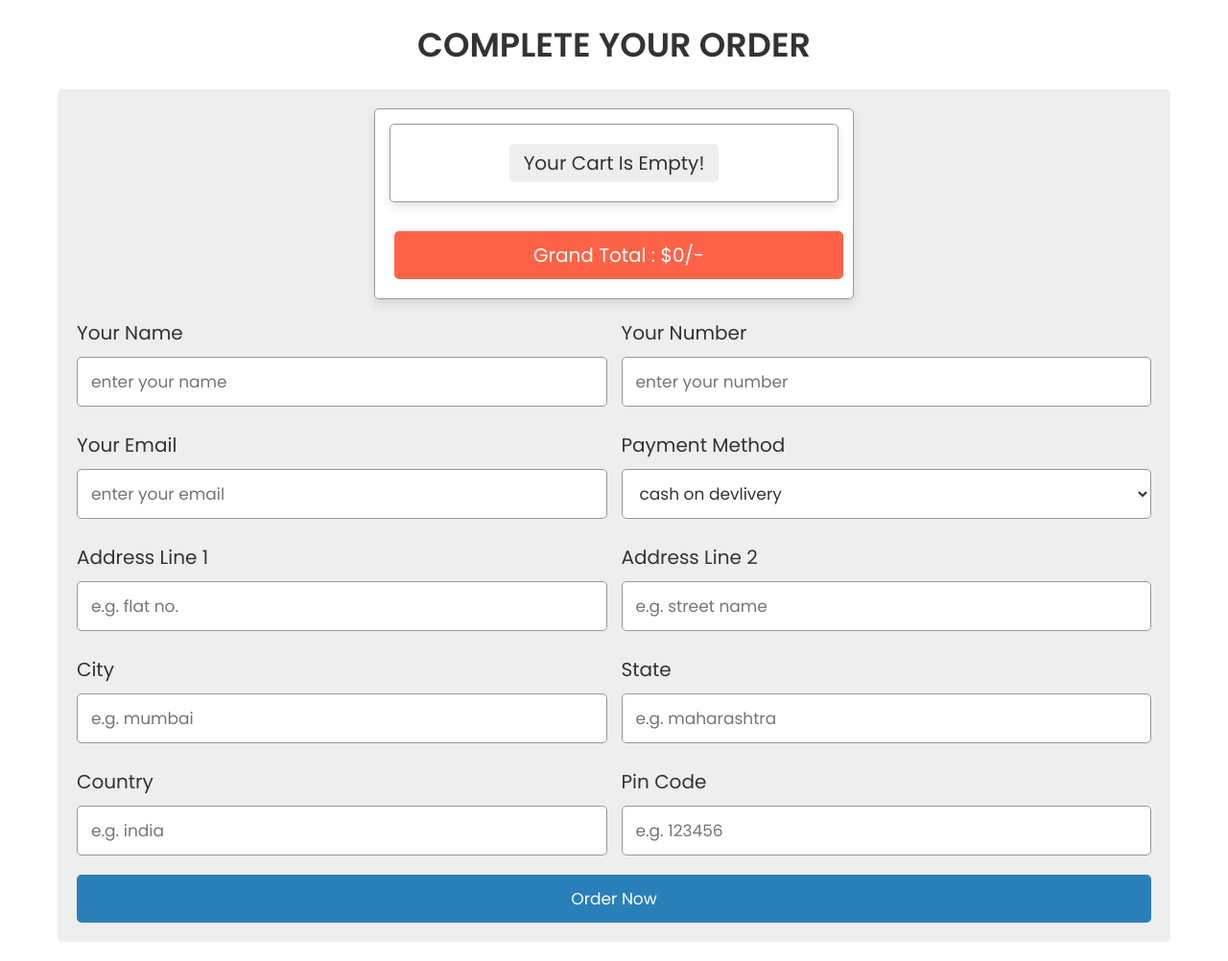
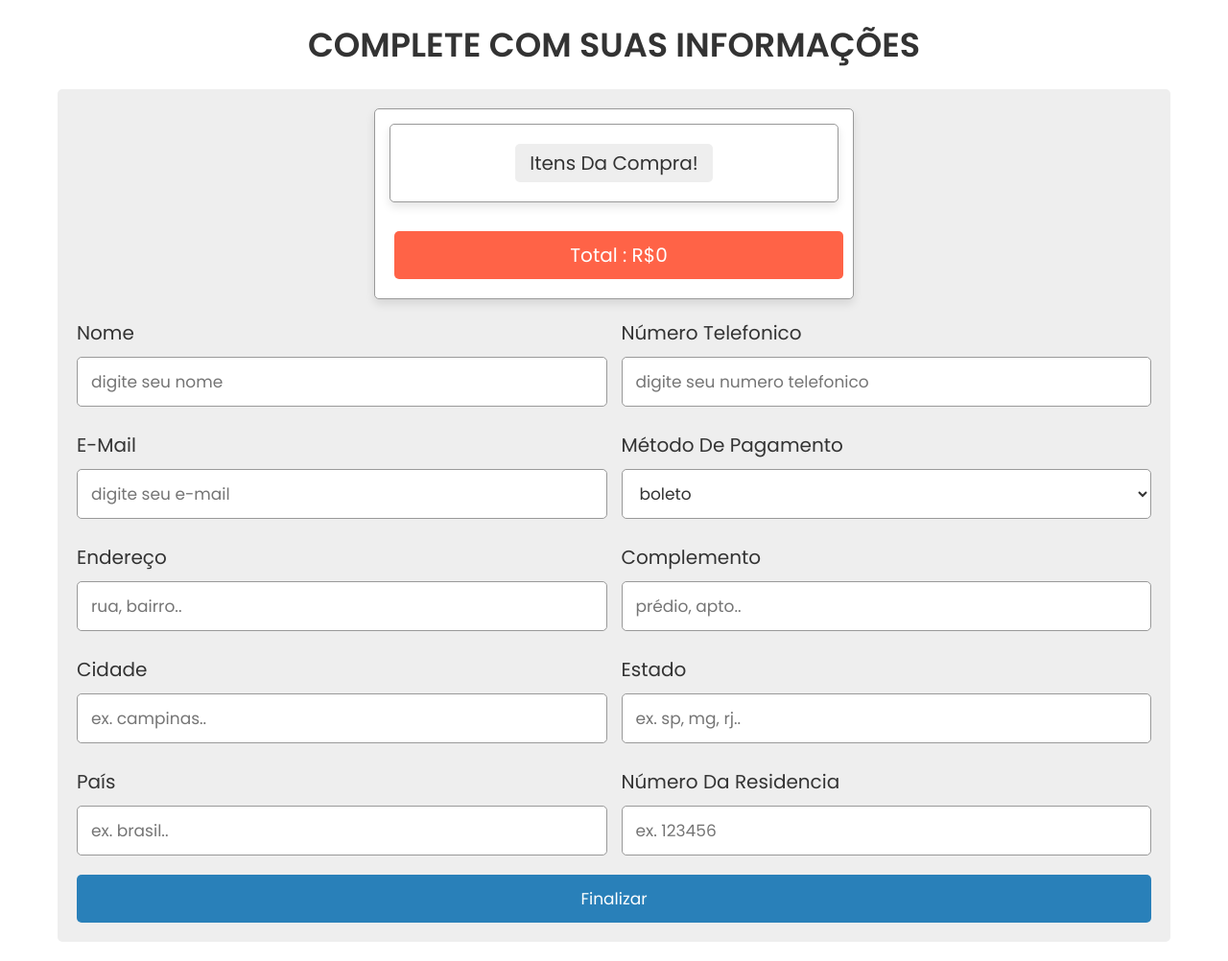
Before and after one commit to n4rin/tcc, a PHP site: page /checkout.php in a window 1280 px wide. Shown: the part 68-1070 px from the top of the page at 96% size. Run offline with PHP 8.4, Linux system fonts and the light colour scheme; data that the repository does not hold is empty.

Commit message:
ok
carrinho e checkout funcionando, apenas aplicar o css

```diff
--- a/administracao/checkout.php
+++ b/administracao/checkout.php
@@ -48,20 +48,19 @@ if (isset($_POST['order_btn'])) {
       echo "
       <div class='order-message-container'>
       <div class='message-container'>
-         <h3>thank you for shopping!</h3>
+         <h3>obrigado pela compra!</h3>
          <div class='order-detail'>
             <span>" . $total_product . "</span>
-            <span class='total'> total : $" . $price_total . "/-  </span>
+            <span class='total'> total : R$" . $price_total . " </span>
          </div>
          <div class='customer-details'>
-            <p> your name : <span>" . $name . "</span> </p>
-            <p> your number : <span>" . $number . "</span> </p>
-            <p> your email : <span>" . $email . "</span> </p>
-            <p> your address : <span>" . $flat . ", " . $street . ", " . $city . ", " . $state . ", " . $country . " - " . $pin_code . "</span> </p>
-            <p> your payment mode : <span>" . $method . "</span> </p>
-            <p>(*pay when product arrives*)</p>
+            <p> seu nome : <span>" . $name . "</span> </p>
+            <p> seu número : <span>" . $number . "</span> </p>
+            <p> seu e-mail : <span>" . $email . "</span> </p>
+            <p> seu endereço : <span>" . $flat . ", " . $street . ", " . $city . ", " . $state . ", " . $country . " - " . $pin_code . "</span> </p>
+            <p> seu método de pagamento : <span>" . $method . "</span> </p>
          </div>
-            <a href='products.php' class='btn'>continue shopping</a>
+            <a href='../Pagina/index.php' class='btn'>continue comprando</a>
          </div>
       </div>
       ";
@@ -76,7 +75,7 @@ if (isset($_POST['order_btn'])) {
    <meta charset="UTF-8">
    <meta http-equiv="X-UA-Compatible" content="IE=edge">
    <meta name="viewport" content="width=device-width, initial-scale=1.0">
-   <title>checkout</title>
+   <title>finalizar compra</title>
 
    <!-- font awesome cdn link  -->
    <link rel="stylesheet" href="https://cdnjs.cloudflare.com/ajax/libs/font-awesome/6.0.0/css/all.min.css">
@@ -93,7 +92,7 @@ if (isset($_POST['order_btn'])) {
 
 <section class="checkout-form">
 
-   <h1 class="heading">complete your order</h1>
+   <h1 class="heading">Complete com suas informações</h1>
 
    <form action="" method="post">
 
@@ -111,59 +110,59 @@ if (isset($_POST['order_btn'])) {
       <?php
          }
       } else {
-         echo "<div class='display-order'><span>your cart is empty!</span></div>";
+         echo "<div class='display-order'><span>Itens da compra!</span></div>";
       }
       ?>
-      <span class="grand-total"> grand total : $<?= $grand_total; ?>/- </span>
+      <span class="grand-total"> Total : R$<?= $grand_total; ?></span>
    </div>
 
       <div class="flex">
          <div class="inputBox">
-            <span>your name</span>
-            <input type="text" placeholder="enter your name" name="name" required>
+            <span>Nome</span>
+            <input type="text" placeholder="digite seu nome" name="name" required>
          </div>
          <div class="inputBox">
-            <span>your number</span>
-            <input type="number" placeholder="enter your number" name="number" required>
+            <span>Número Telefonico</span>
+            <input type="number" placeholder="digite seu numero telefonico" name="number" required>
          </div>
          <div class="inputBox">
-            <span>your email</span>
-            <input type="email" placeholder="enter your email" name="email" required>
+            <span>E-mail</span>
+            <input type="email" placeholder="digite seu e-mail" name="email" required>
          </div>
          <div class="inputBox">
-            <span>payment method</span>
+            <span>Método de Pagamento</span>
             <select name="method">
-               <option value="cash on delivery" selected>cash on devlivery</option>
-               <option value="credit cart">credit cart</option>
-               <option value="paypal">paypal</option>
+               <option value="boleto" selected>boleto</option>
+               <option value="cartao de credito">cartão de crédito</option>
+               <option value="pix">pix</option>
             </select>
          </div>
          <div class="inputBox">
-            <span>address line 1</span>
-            <input type="text" placeholder="e.g. flat no." name="flat" required>
+            <span>Endereço</span>
+            <input type="text" placeholder="rua, bairro.." name="flat" required>
          </div>
          <div class="inputBox">
-            <span>address line 2</span>
-            <input type="text" placeholder="e.g. street name" name="street" required>
+            <span>Complemento</span>
+            <input type="text" placeholder="prédio, apto.." name="street" required>
          </div>
          <div class="inputBox">
-            <span>city</span>
-            <input type="text" placeholder="e.g. mumbai" name="city" required>
+            <span>Cidade</span>
+            <input type="text" placeholder="ex. campinas.. " name="city" required>
          </div>
          <div class="inputBox">
-            <span>state</span>
-            <input type="text" placeholder="e.g. maharashtra" name="state" required>
+            <span>Estado</span>
+            <input type="text" placeholder="ex. sp, mg, rj.." name="state" required>
          </div>
          <div class="inputBox">
-            <span>country</span>
-            <input type="text" placeholder="e.g. india" name="country" required>
+            <span>País</span>
+            <input type="text" placeholder="ex. brasil.." name="country" required>
          </div>
          <div class="inputBox">
-            <span>pin code</span>
-            <input type="text" placeholder="e.g. 123456" name="pin_code" required>
+            <span>Número da residencia</span>
+            <input type="text" placeholder="ex. 123456" name="pin_code" required>
          </div>
       </div>
-      <input type="submit" value="order now" name="order_btn" class="btn">
+      <input type="submit" value="Finalizar" name="order_btn" class="btn">
    </form>
 
 </section>
```
Also changed, not shown: administracao/cart.php (+5 -7 lines).
